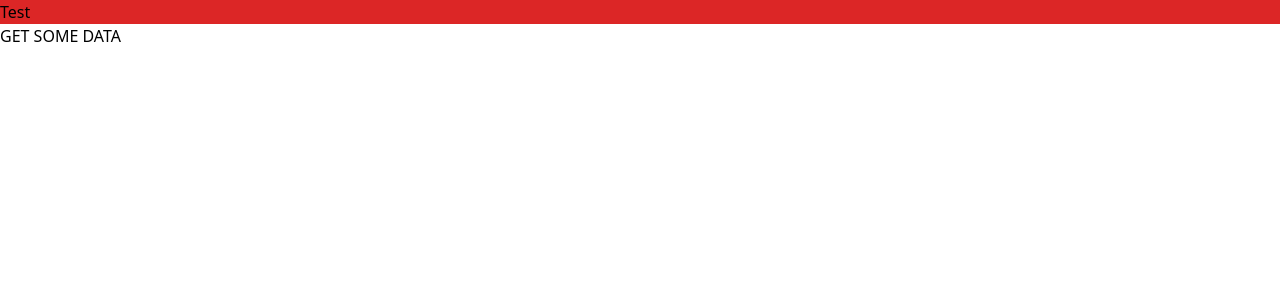
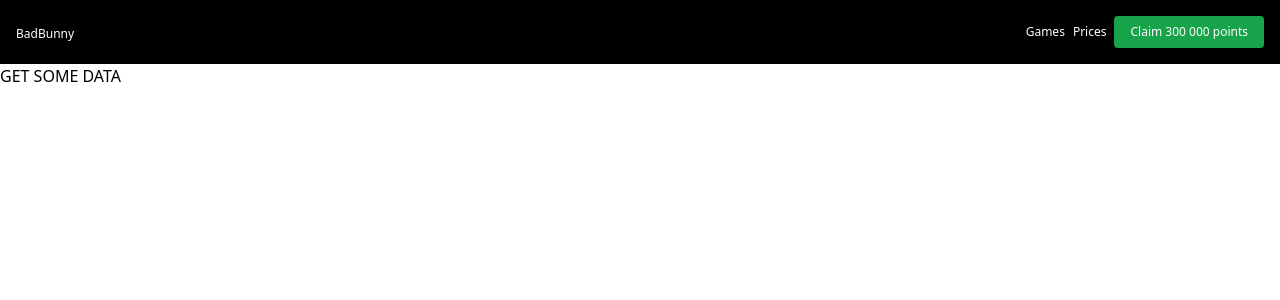
Before and after one commit to martwozniak/badbunny, a React (Create React App) app in the folder packages/frontend/: page / in a window 1280 px wide. Shown: the top 300 px of the page. Built offline with nearby package versions, Linux system fonts and the light colour scheme.

Commit message:
feat: simple header

```diff
--- a/packages/frontend/package.json
+++ b/packages/frontend/package.json
@@ -3,6 +3,8 @@
   "version": "0.1.0",
   "private": true,
   "dependencies": {
+    "@headlessui/react": "^1.7.11",
+    "@heroicons/react": "^2.0.16",
     "@testing-library/jest-dom": "^5.14.1",
     "@testing-library/react": "^13.0.0",
     "@testing-library/user-event": "^13.2.1",
@@ -11,6 +13,7 @@
     "@types/react": "^18.0.0",
     "@types/react-dom": "^18.0.0",
     "eslint-config-airbnb": "^19.0.4",
+    "heroicons": "^2.0.16",
     "lodash": "^4.17.21",
     "node-sass": "^8.0.0",
     "react": "^18.2.0",
--- a/packages/frontend/src/components/Header/Header.tsx
+++ b/packages/frontend/src/components/Header/Header.tsx
@@ -1,10 +1,19 @@
-import React from 'react';
-
 export default function Header() {
   return (
-    <div className="max-w-full">
-      <div className="bg-red-600" id="header">
-        Test
+    <div className="bg-black px-4 py-4 min-h-[60px] flex justify-between items-center">
+      <div className="logo">
+        <span className="text-white text-xs">BadBunny</span>
+      </div>
+      <div className="menu">
+        <nav>
+          <ul className="text-white text-xs flex gap-2 items-center">
+            <li>Games</li>
+            <li>Prices</li>
+            <li className="CTA_Nav bg-green-600 px-4 py-2 rounded">
+              Claim 300 000 points
+            </li>
+          </ul>
+        </nav>
       </div>
     </div>
   );
```
Also changed, not shown: packages/frontend/.eslintrc.json, 1 other file (tests, documents, lock files or other folders).
